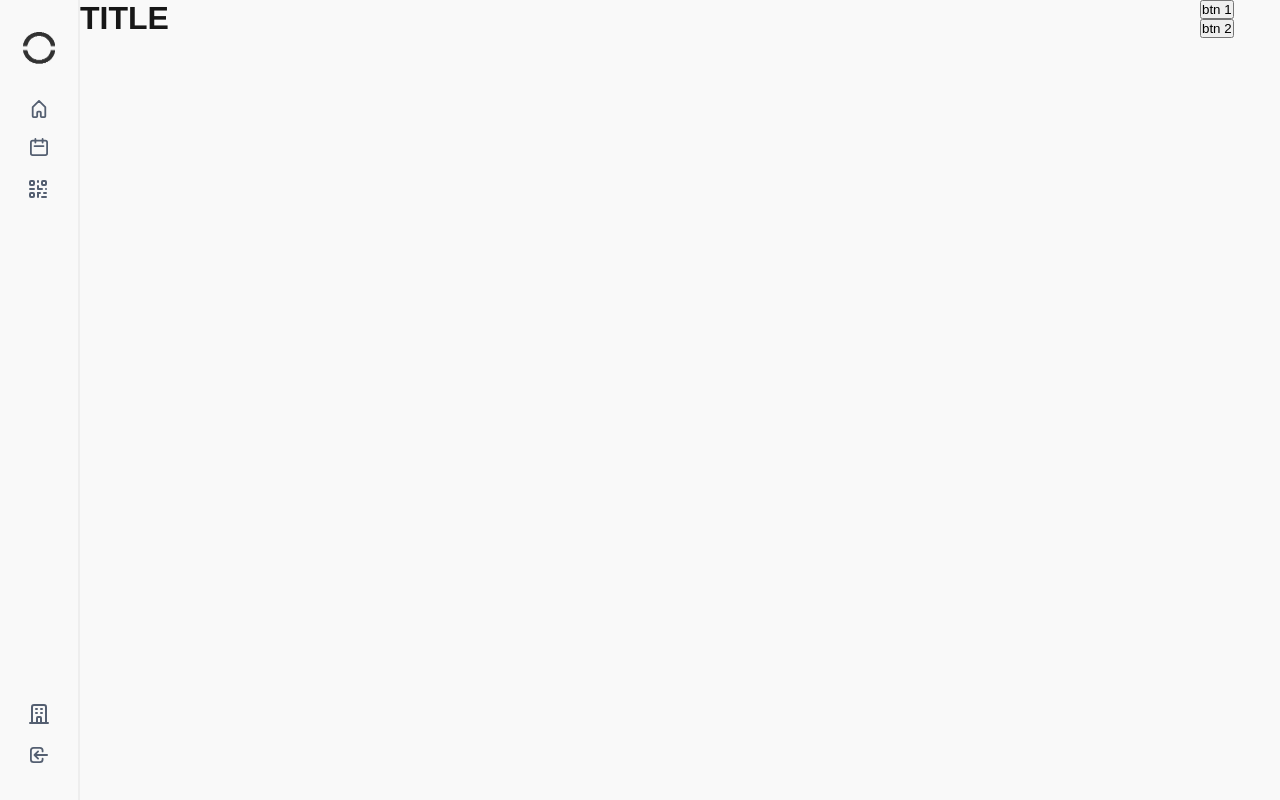
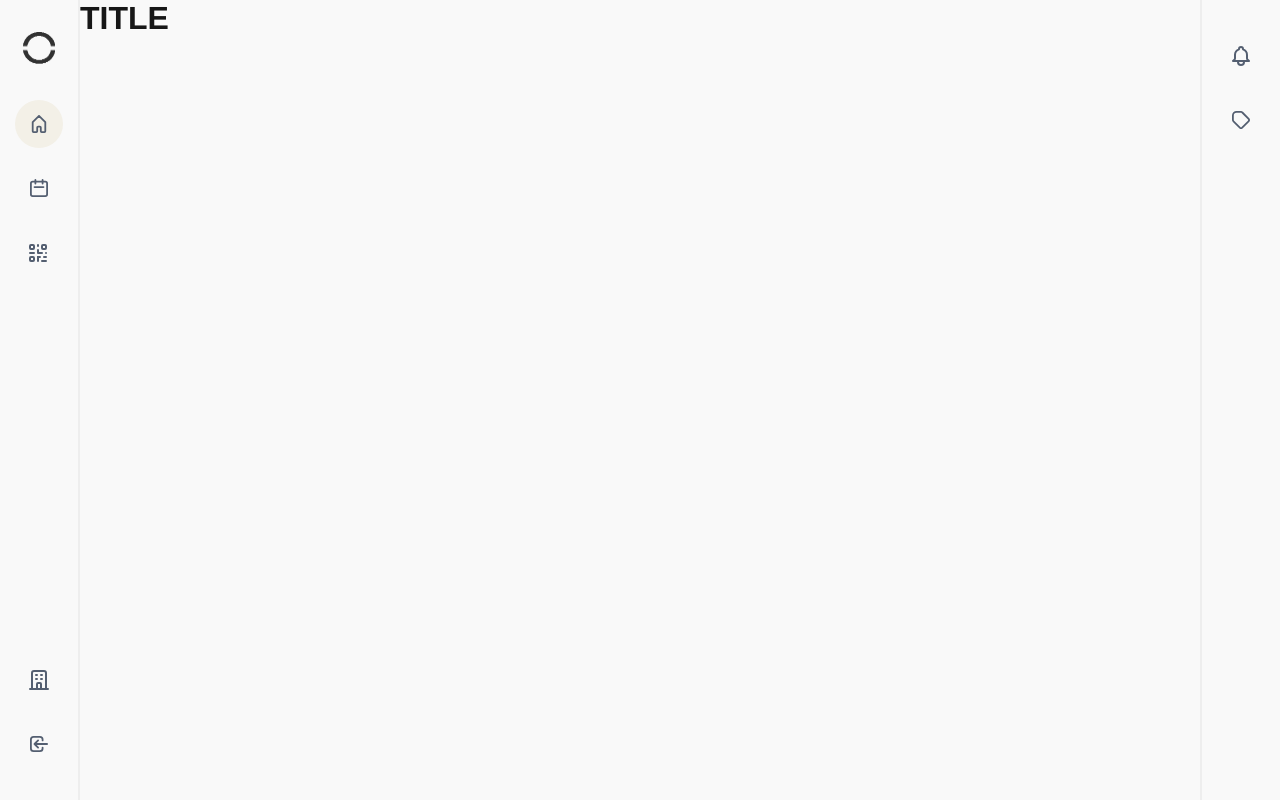
Before and after one commit to OliHickie/nextjs-dashboard, a Next.js app in the folder fora-dashboard/: page / in a window 1280 px wide. Built offline with nearby package versions, Linux system fonts and the light colour scheme.

Commit message:
Accessibility and semantic adjustments
Move nav inside nav component along with aria labels

```diff
--- a/fora-dashboard/src/app/layout.tsx
+++ b/fora-dashboard/src/app/layout.tsx
@@ -19,15 +19,15 @@ export default function RootLayout({
   return (
     <html lang="en">
       <body>
-        <nav className={styles.mainNav}>
+        <div className={styles.mainNav}>
           <MainNav />
-        </nav>
+        </div>
         <main className={styles.mainContent}>
           {children}
         </main>
-        <aside className={styles.secondaryNav}>
+        <div className={styles.secondaryNav}>
           <SecondaryNav />
-        </aside>
+        </div>
       </body>
     </html>
   );
--- a/fora-dashboard/src/components/navigations/MainNav.tsx
+++ b/fora-dashboard/src/components/navigations/MainNav.tsx
@@ -28,16 +28,22 @@ const MainNav: React.FC = () => {
       <li key={label} className={styles.listItem}>
         <Link
           href={href}
-          className={`${styles.listLink}, ${pathname === href ? styles.active : ''}`}
+          className={`${styles.listLink} ${pathname === href ? styles.active : ''}`}
         >
-          <Image src={icon} alt="" width={size} height={size} className={styles.icon} />
+          <Image
+            src={icon}
+            alt=""
+            width={size}
+            height={size}
+            className={styles.icon}
+          />
           <span className="sr-only">{label}</span>
         </Link>
       </li>
     ));
 
   return (
-    <div className={styles.container}>
+    <nav className={styles.container} aria-label="Main Navigation">
       <div>
         <Image
           src="/assets/fora-logo.png"
@@ -53,7 +59,7 @@ const MainNav: React.FC = () => {
       <ul className={styles.secondaryList}>
         {renderLinks(secondaryItems)}
       </ul>
-    </div>
+    </nav>
   );
 };
 
--- a/fora-dashboard/src/components/navigations/NavigationStyles.module.scss
+++ b/fora-dashboard/src/components/navigations/NavigationStyles.module.scss
@@ -7,6 +7,11 @@
   padding: 2rem 1rem;
   text-align: center;
   border-right: 2px solid #EEE;
+
+  &.secondaryNav {
+    border-right: none;
+    border-left: 2px solid #EEE;
+  }
 }
 
 .logo {
@@ -21,7 +26,6 @@
   gap: 1rem;
 
   .listItem {
-    list-style: none;
 
     .listLink {
       display: flex;
@@ -41,5 +45,9 @@
         background-color: #f3f0e7;
       }
     }
+
+    button {
+      all: unset;
+    }
   }
 }
--- a/fora-dashboard/src/components/navigations/SecondaryNav.tsx
+++ b/fora-dashboard/src/components/navigations/SecondaryNav.tsx
@@ -1,21 +1,45 @@
+'use client'
 
-const MainNav: React.FC = () => {
+import Image from 'next/image';
+
+// styles
+import styles from './NavigationStyles.module.scss';
+import '@/styles/global.scss';
+
+// Nav links
+const navItems = [
+  { icon: '/assets/Notifications.svg', label: 'Notifications', size: 24 },
+  { icon: '/assets/Ticket.svg', label: 'Tickets', size: 18 },
+];
+
+const SecondaryNav: React.FC = () => {
+
+  const renderLinks = (items: typeof navItems) =>
+    items.map(({ icon, label, size }) => (
+      <li key={label} className={styles.listItem}>
+        <button className={styles.listLink} type="button">
+          <Image
+            src={icon}
+            alt=""
+            width={size}
+            height={size}
+            className={styles.icon}
+          />
+          <span className="sr-only">{label}</span>
+        </button>
+      </li>
+    ));
+
   return (
-    <nav className="">
-      <ul className="">
-        <li>
-          <button>
-            btn 1
-          </button>
-        </li>
-        <li>
-          <button>
-            btn 2
-          </button>
-        </li>
+    <aside
+      className={`${styles.container} ${styles.secondaryNav}`}
+      aria-label="Secondary Navigation"
+    >
+      <ul className={styles.mainList}>
+        {renderLinks(navItems)}
       </ul>
-    </nav>
+    </aside>
   );
 };
 
-export default MainNav;
+export default SecondaryNav;
```
